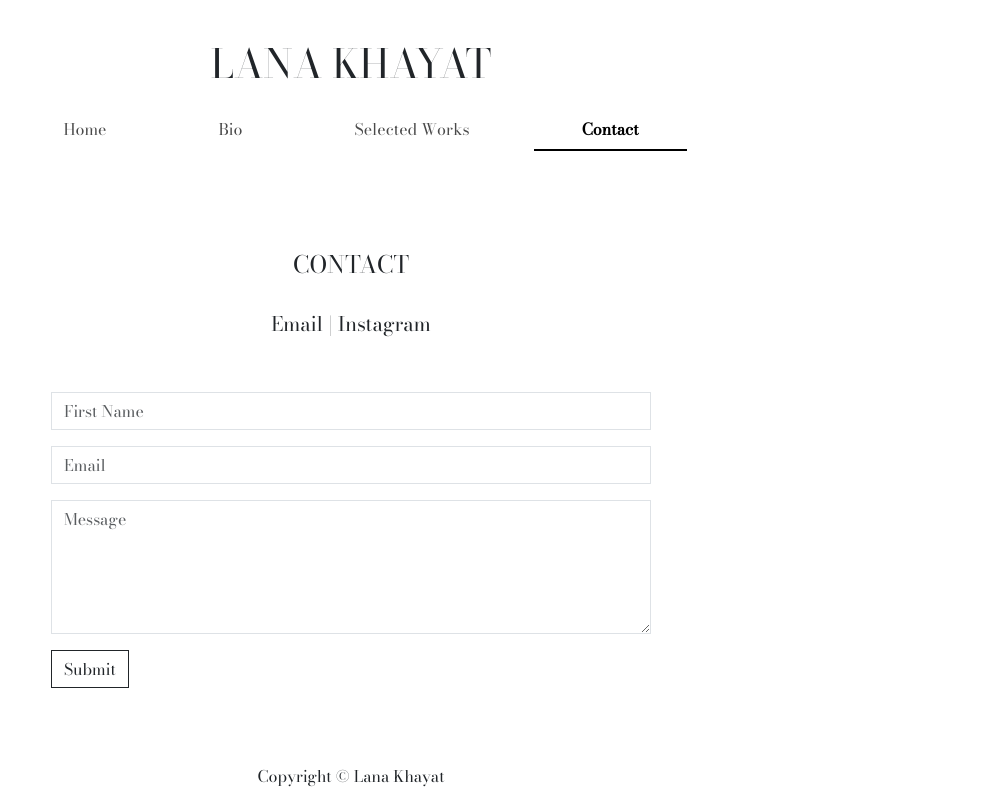
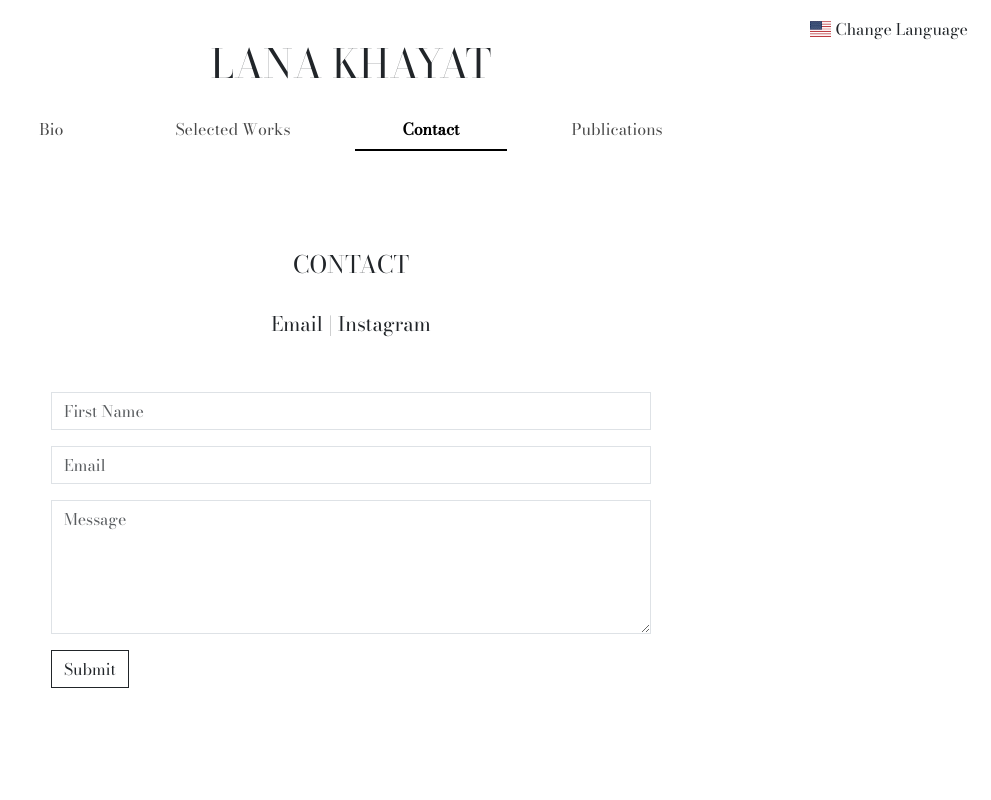
Before and after one commit to tardy-ish/portfolio-artwork-v2, a Flask app: page /en/contact in a window 1280 px wide. Shown: the whole page, without its empty margins (289-1280 px from the left). Run offline with Flask 2, Linux system fonts and the light colour scheme; parts of the project's set-up code (start-up, migrations or seed data) failed here and were passed over.

Commit message:
Code Refactoring

```diff
--- a/app.py
+++ b/app.py
@@ -30,15 +30,13 @@ mail = Mail(app)
 
 
 @app.route('/')
-def base_en():
-    return redirect('/en')
-
 @app.route('/<lang>')
-def base_ar(lang):
+def landing(lang='en'):
     return render_template(
-        'base.html',
+        'landing.html',
         lang=lang
     )
+
 
 
 @app.route('/<lang>/bio')
@@ -61,10 +59,9 @@ def contact(lang):
             name=form_data['name'],
             message=form_data['message']
         )
-        mail.send(client_message)
-        status = ['d-none','']
+        # mail.send(client_message)
+        # status = ['d-none','']
 
-        # mail.send(msg)
     tls = json.load(open('./static/translations.json',encoding='utf-8'))
     return render_template(
         'contact.html',
@@ -74,10 +71,6 @@ def contact(lang):
         status=status,
     )
 
-@app.route('/<lang>/contactp')
-def contactp(lang):
-
-    pass
 
 @app.route('/<lang>/selected_works')
 def artworks(lang):
@@ -92,12 +85,12 @@ def artworks(lang):
         paintings=paintings
     )
 
-@app.route('/index')
-def index():
+@app.route('/<lang>/publications')
+def publications(lang):
     tls = json.load(open('./static/translations.json',encoding='utf-8'))
-    lang = 'en'
     return render_template(
-        'index.html',
+        'publications.html',
+        publications="active",
         lang=lang,
         content=tls[lang]
     )
--- a/config.py
+++ b/config.py
@@ -6,12 +6,11 @@ class Config(object):
 
     MAIL_SERVER = os.environ.get('SMTP_SERVER')
     MAIL_PORT = os.environ.get('SMTP_PORT')
-    MAIL_USERNAME = os.environ.get('EMAIL')
-    MAIL_PASSWORD = os.environ.get('MAIL_PASS')
+    MAIL_USERNAME = os.environ.get('UNAME')
+    MAIL_PASSWORD = os.environ.get('PASS')
     MAIL_USE_SSL = True if os.environ.get('SSL') == "True" else False
     MAIL_USE_TLS = True if os.environ.get('TLS') == "True" else False
     MAIL_DEFAULT_SENDER = os.environ.get('EMAIL')
-    SECURITY_EMAIL_SENDER = os.environ.get('EMAIL')
 
 class ProductionConfig(Config):
     pass
--- a/mailing.py
+++ b/mailing.py
@@ -19,4 +19,4 @@ Lana Khayat
 Website  |  lanakhayat.com
         """
         self.recipients = [recepient]
-        self.bcc = [os.environ.get('MAIL_TO')]
+        self.bcc = [os.environ.get('EMAIL')]
--- a/static/css/index.css
+++ b/static/css/index.css
@@ -8,6 +8,14 @@ body{
     --bs-nav-link-color: #4a4a4a;
     --bs-nav-link-hover-color: #000;
 }
+
+.topcorner{
+    position:absolute;
+    top:10px;
+    right: 10px;
+    z-index: 1060;
+ }
+
 ul:lang(ar){
     direction: rtl;
 }
--- a/static/css/base.css
+++ b/static/css/landing.css
@@ -32,7 +32,7 @@ body{
     min-height: 100vh;
 }
 
-.copyright-base{
+.copyright-landing{
     margin-top: auto;
     margin-bottom: 10vh;
 }
--- a/templates/artworks.html
+++ b/templates/artworks.html
@@ -41,7 +41,7 @@
                                     <h2 class="d-flex align-items-center justify-content-center">{{ painting['name'] }} ({{painting['year']}})</h2>
                                     <p class="d-flex align-items-center justify-content-center">{{ painting['size'] }}</p>
                                     <p class="d-flex align-items-center justify-content-center">{{ painting['details'] }}</p>
-                                    <p class="d-flex align-items-center justify-content-center">{{painting['crop']}}</p>
+                                    <!-- <p class="d-flex align-items-center justify-content-center">{{painting['crop']}}</p> -->
                                 </div>
                             </div>
                         </div>
--- a/templates/bio.html
+++ b/templates/bio.html
@@ -13,7 +13,6 @@
     <div class="col-md-5 col-12 justify-content-center align-items-center">
         <div class="img-div mx-auto">
             <img class="img-fluid" src="{{url_for('static',filename = 'assets/images/_profile.jpg')}}" alt="" id="pfp">
-            <div class="text-end">{{content['photo']}}</div>
         </div>
     </div>
     <div class="col-md-5 col-12 justify-content-center px-5 pt-3">
--- a/templates/contact.html
+++ b/templates/contact.html
@@ -9,7 +9,7 @@
 {%endblock%}
 
 {%block dispContent%}
-<h4 class="text-center">{{content['contact-h']}}</h4>
+<h4 class="text-center">{{content['contact'].upper()}}</h4>
 <br>
 <h5 class="text-center">Email | Instagram</h5>
 <br>
--- a/templates/index.html
+++ b/templates/index.html
@@ -31,9 +31,6 @@
         <h1 class="fs-1 text-center d-md-block d-none">{{content['brand']}}</h1>
         <ul class="nav nav-underline justify-content-center d-md-flex d-none">
             <li class="nav-item">
-                <a class="nav-link pt-3 px-5 {{home}}" aria-current="page" href="/">{{content['home']}}</a>
-            </li>
-            <li class="nav-item">
                 <a class="nav-link pt-3 px-5 {{bio}}" href="/{{lang}}/bio">{{content['bio']}}</a>
             </li>
             <li class="nav-item">
@@ -41,6 +38,9 @@
             </li>
             <li class="nav-item">
                 <a class="nav-link pt-3 px-5 {{contact}}" href="/{{lang}}/contact">{{content['contact']}}</a>
+            </li>
+            <li class="nav-item">
+                <a class="nav-link pt-3 px-5 {{publications}}" href="/{{lang}}/publications">{{content['publications']}}</a>
             </li>
         </ul>
     </div>
@@ -61,9 +61,6 @@
                 <div class="offcanvas-body">
                     <ul class="navbar-nav justify-content-end flex-grow-1 pe-3">
                         <li class="nav-item">
-                            <a class="nav-link pt-3 px-5 {{home}}" aria-current="page" href="/">{{content['home']}}</a>
-                        </li>
-                        <li class="nav-item">
                             <a class="nav-link pt-3 px-5 {{bio}}" href="/{{lang}}/bio">{{content['bio']}}</a>
                         </li>
                         <li class="nav-item">
@@ -74,13 +71,23 @@
                             <a class="nav-link pt-3 px-5 {{contact}}"
                                 href="/{{lang}}/contact">{{content['contact']}}</a>
                         </li>
+                        <li class="nav-item">
+                            <a class="nav-link pt-3 px-5 {{home}}" aria-current="page" href="/">
+                                <span class="fi fi-{{content['flag']}}"></span>
+                                {{content['lang']['changeLang']}}
+                            </a>
+                        </li>
                     </ul>
                 </div>
             </div>
         </div>
     </nav>
+    <a class="btn topcorner d-md-block d-none" href="/">
+        <span class="fi fi-{{content['flag']}}"></span>
+        {{content['lang']['changeLang']}}
+    </a>
     {%block dispContent%}{%endblock%}
-    <div class="footer py-1 bg-white text-center">
+    <div class="d-none footer py-1 bg-white text-center">
         {{content['copyright']}} © {{content['name']}}
     </div>
     {%block js%}{%endblock%}
--- a/templates/base.html
+++ b/templates/landing.html
@@ -20,7 +20,7 @@
     <link rel="stylesheet" href="https://cdn.jsdelivr.net/gh/lipis/flag-icons@6.6.6/css/flag-icons.min.css" />
 
     <!-- Custom CSS -->
-    <link rel="stylesheet" href="{{url_for('static',filename = 'css/base.css')}}">
+    <link rel="stylesheet" href="{{url_for('static',filename = 'css/landing.css')}}">
 
     <title>Home | Lana Khayat</title>
 </head>
@@ -51,7 +51,7 @@
                             <span class="fi fi-es"></span>Español
                         </a></li>
                 </ul>
-                <a class="btn" href="/{{lang}}/selected_works"> Enter Site
+                <a class="btn" href="/{{lang}}/bio"> Enter Site
                     <svg xmlns="http://www.w3.org/2000/svg" width="16" height="16" fill="currentColor"
                         class="bi bi-arrow-bar-right" viewBox="0 0 16 16">
                         <path fill-rule="evenodd"
@@ -60,7 +60,7 @@
                 </a>
             </div>
         </div>
-        <div class="copyright-base">
+        <div class="copyright-landing">
             Copyright © Lana Khayat
         </div>
     </div>
```
Also changed, not shown: static/translations.json (+7 -9 lines), templates/mailing/processing.html (deleted, +0 -32 lines), templates/publications.html (added, +17 -0 lines), static/css/publications.css (added), static/js/base.js (deleted), static/js/landing.js (added), static/js/publications.js (added), templates/mailing/done.html (deleted).
